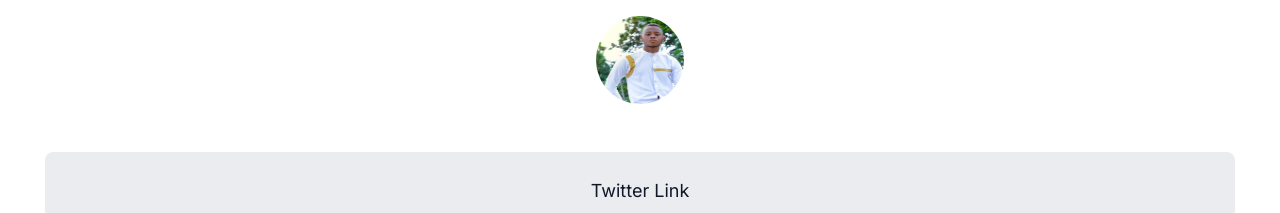
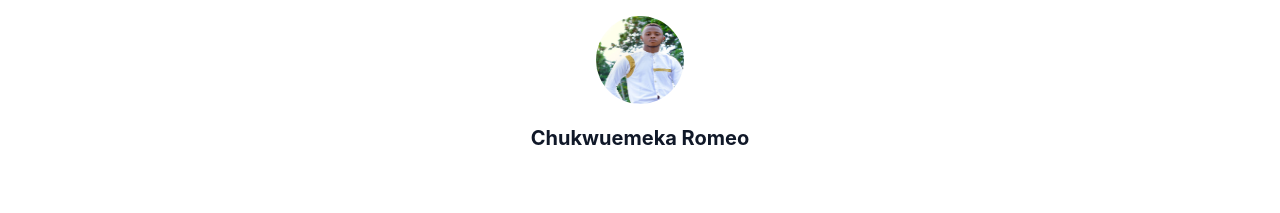
Before and after one commit to romeoscript/linktree-hng, a React (Create React App) app: page / in a window 1280 px wide. Shown: the top 213 px of the page. Built offline with nearby package versions, Linux system fonts and the light colour scheme.

Commit message:
profile section done

```diff
--- a/src/App.css
+++ b/src/App.css
@@ -1,5 +1,8 @@
 @import url("https://fonts.googleapis.com/css2?family=Inter&display=swap");
 a {
+  text-decoration: unset;
+}
+.links a {
   display: block;
   align-items: center;
   padding: 24px 32px;
@@ -26,7 +29,7 @@ a {
   color: #101828;
 }
 @media (max-width: 550px) {
-  a {
+  .links a {
     width: auto;
   }
 }
@@ -64,20 +67,26 @@ a {
 
   color: #667085;
 }
-.profile{
- display: flex;
- justify-content: center;
- align-items: center;
- flex-direction: column;
- padding: 1rem;
+.profile {
+  display: flex;
+  justify-content: center;
+  align-items: center;
+  flex-direction: column;
+  padding: 1rem;
 }
 .profile_container {
   width: 88px;
   height: 88px;
-
 }
-.profile_container img{
+.profile_container img {
   height: 100%;
   width: 100%;
   border-radius: 50%;
 }
+.profile_name a {
+  font-weight: 700;
+  font-size: 20px;
+  line-height: 30px;
+  text-align: center;
+  color: #101828;
+}
--- a/src/Links.jsx
+++ b/src/Links.jsx
@@ -10,11 +10,12 @@ const Links = () => {
     <>
       <div className="profile">
         <div className="profile_container">
-          <img src={profile} alt="" />
+          <img id="profile__img" src={profile} alt="" />
         </div>
-        <div className="profile_name">
-
-        </div>
+        <h3 className="profile_name">
+         <a id="twitter" href="https://twitter.com/romeoscript1">Chukwuemeka Romeo </a>
+         <h2 style={{ display:'none' }} id="slack">Romeoscript</h2>
+        </h3>
       </div>
       <div className="links">
         <a href="">Twitter Link</a>
```
